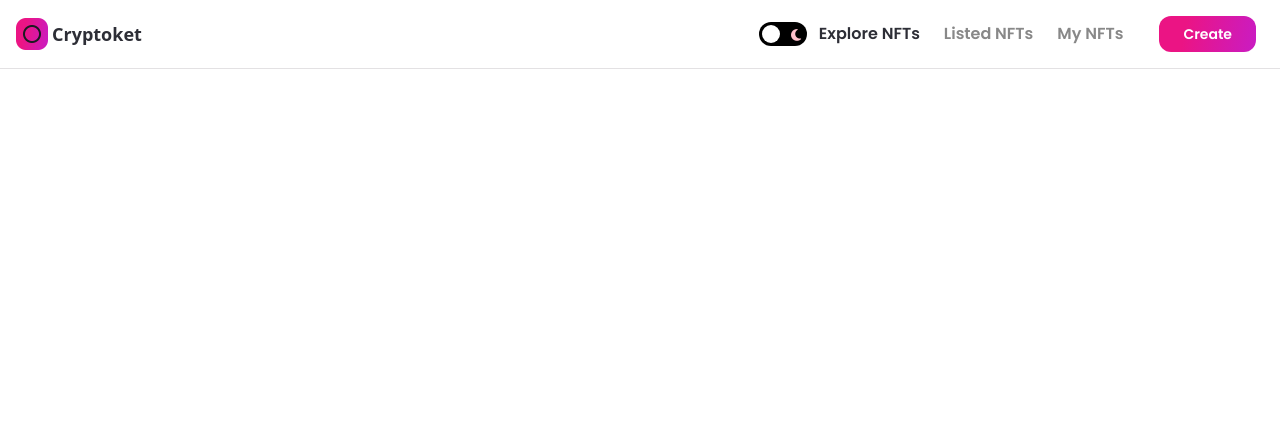
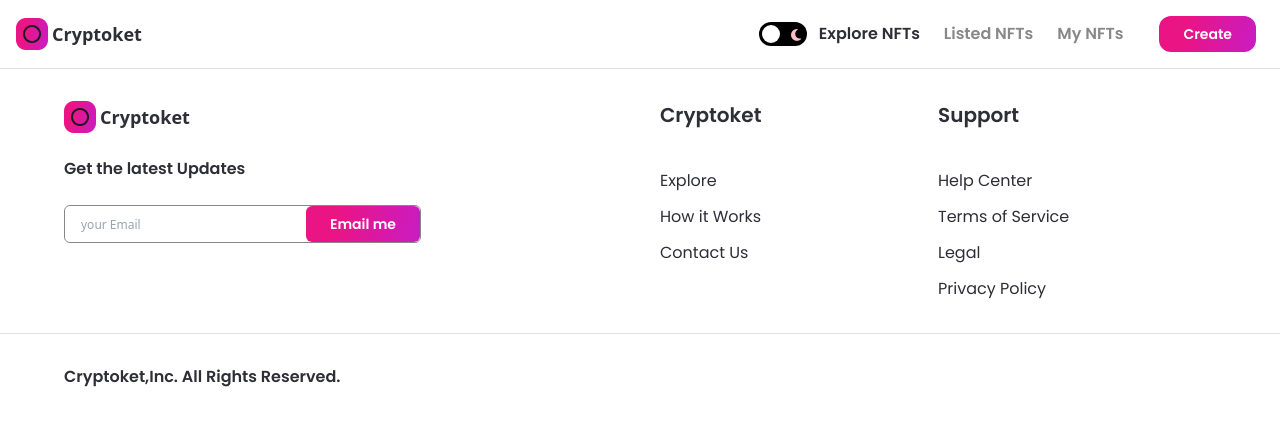
Before and after one commit to Inokcode/NFT-MARKET-PLACE, a Next.js app: page / in a window 1280 px wide. Shown: the top 426 px of the page. Built offline with nearby package versions, Linux system fonts and the light colour scheme.

Commit message:
footer added

```diff
--- a/components/Footer.jsx
+++ b/components/Footer.jsx
@@ -1,4 +1,100 @@
+import images from "../assets";
+import { useTheme } from "next-themes";
+import { Button } from ".";
+import Image from "next/image";
+
+const FooterLinks = ({ heading, items }) => (
+  <div className="flex-1 justify-start items-start">
+    <h3 className="font-poppins dark:text-white text-nft-black-1 font-semibold text-xl mb-10">
+      {heading}
+    </h3>
+    {items.map((item, index) => (
+      <p
+        key={index}
+        className="font-poppins dark:text-white text-nft-black-1 font-normal text-base cursor-pointer dark:hover:text-nft-gray-1 hover:text-nft-black-1 my-3"
+      >
+        {item}
+      </p>
+    ))}
+  </div>
+);
+
 const Footer = () => {
-  return <div>Footer</div>;
+  const { theme } = useTheme();
+  return (
+    <footer className="flexCenter flex-col border-t dark:border-nft-black-1 border-nft-gray-1 sm:py-8 py-16">
+      <div className="w-full minmd:w-4/5 flex flex-row md:flex-col sm:px-4 px-16">
+        <div className="flexStart flex-1 flex-col">
+          <div className="flexCenter cursor-pointer">
+            <Image
+              src={images.logo02}
+              objectFit="contain"
+              width={32}
+              height={32}
+              alt="logo"
+            />
+            <p className="dark:text-white text-nft-black-1 font-semibold text-lg ml-1">
+              Cryptoket
+            </p>
+          </div>
+          <p className="font-poppins dark:text-white text-nft-black-1 font-semibold text-base mt-6">
+            Get the latest Updates
+          </p>
+          <div className="flexBetween md:w-full minlg:w-557 w-357 mt-6 dark:bg-nft-black-2 bg-white border dark:border-nft-black-2 border-nft-gray-2 rounded-md">
+            <input
+              type="email"
+              placeholder="your Email"
+              className="h-full flex-1 w-full dark:bg-nft-black-2 bg-white px-4 rounded-md dark:text-white text-nft-black-1 font-normal text-xs minlg:text-lg outline-none"
+            />
+            <div className="flex-initial">
+              <Button btnName="Email me" classStyles="rounded-md" />
+            </div>
+          </div>
+        </div>
+        <div className="flex-1 flexBetweenStart flex-wrap ml-10 md:ml-0 md:mt-8">
+          <FooterLinks
+            heading="Cryptoket"
+            items={["Explore", "How it Works", "Contact Us"]}
+          />
+          <FooterLinks
+            heading="Support"
+            items={[
+              "Help Center",
+              "Terms of Service",
+              "Legal",
+              "Privacy Policy",
+            ]}
+          />
+        </div>
+      </div>
+      {/*  */}
+      <div className="flexCenter w-full mt-5 border-t dark:border-nft-black-1 border-nft-gray-1 sm:px-4 px-16">
+        <div className="flexBetween flex-row w-full minmd:w-4/5 sm:flex-col mt-7">
+          <p className="font-poppins dark:text-white text-nft-black-1 font-semibold text-base">
+            Cryptoket,Inc. All Rights Reserved.
+          </p>
+          <div className="flex flex-row sm:mt-4">
+            {[
+              images.instagram,
+              images.twitter,
+              images.telegram,
+              images.discord,
+            ].map((image, index) => (
+              <div className="mx-2 cursor-pointer" key={index}>
+                <Image
+                  src={image}
+                  objectFit="contain"
+                  width={24}
+                  height={24}
+                  alt="social"
+                  className={theme === "light" && "filter invert"}
+                />
+              </div>
+            ))}
+          </div>
+        </div>
+      </div>
+    </footer>
+  );
 };
 export default Footer;
```
